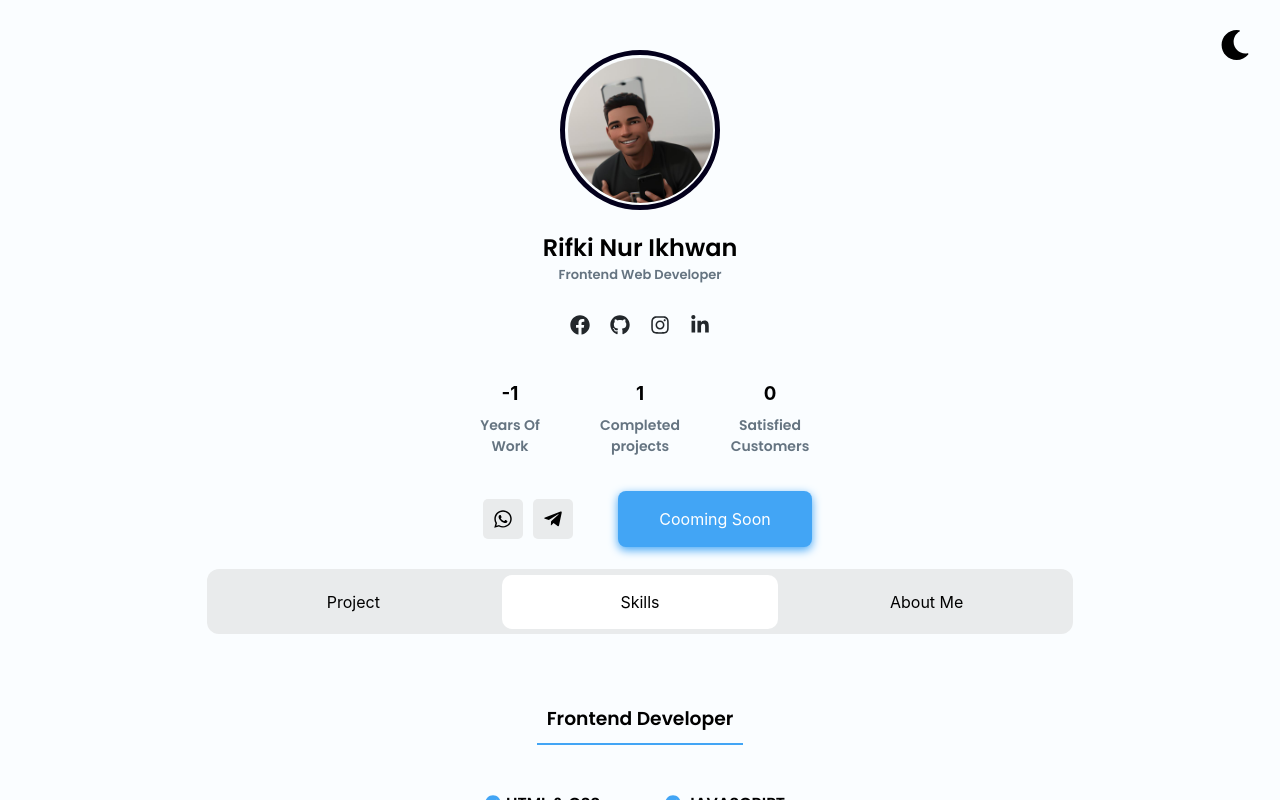
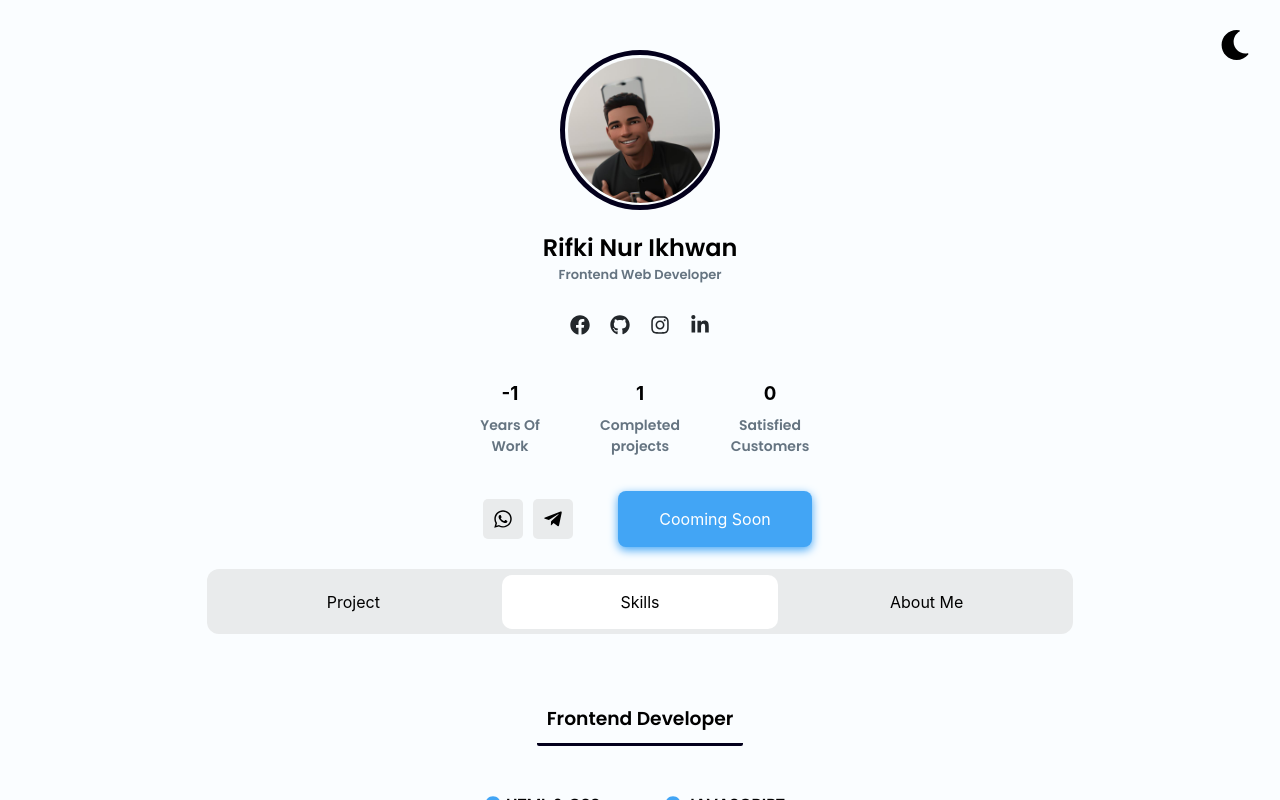
Before and after one commit to Rfkinrikhwan/rfkinrikhwan_, a React (Create React App) app: page / in a window 1280 px wide. Both pictures are taken after a click on the element "Skills". Shown: the top 800 px of the page. Built offline with nearby package versions, Linux system fonts and the light colour scheme.

Commit message:
new update

```diff
--- a/src/Components/Tab/Tab.css
+++ b/src/Components/Tab/Tab.css
@@ -128,7 +128,15 @@
     .title {
       padding: 10px;
       font-family: "Poppins", sans-serif;
-      border-bottom: 2px solid#42a5f5;
+      border-radius: 2px;
+    }
+
+    .dark-title {
+      border-bottom: 3px solid #42a5f5 !important;
+    }
+
+    .light-title {
+      border-bottom: 3px solid #03001c !important;
     }
 
     .content {
@@ -181,7 +189,15 @@
       padding: 10px;
       font-family: "Poppins", sans-serif;
       font-weight: 900;
-      border-bottom: 2px solid#42a5f5;
+      border-radius: 2px;
+    }
+
+    .dark-me {
+      border-bottom: 3px solid#42a5f5 !important;
+    }
+
+    .light-me {
+      border-bottom: 3px solid #03001c !important;
     }
 
     .story {
@@ -211,7 +227,7 @@
       cursor: pointer;
       transition: 0.3s ease-in all;
     }
-}
+  }
 
   .tab_content {
     width: 350px;
@@ -234,11 +250,12 @@
     }
   }
 
-  .aboutMe{
+  .aboutMe {
     position: relative;
     min-width: 320px;
     max-width: 480px;
     left: 10px;
     padding: 0px !important;
+    margin-top: 50px;
   }
 }
--- a/src/Components/Tab/Tab.js
+++ b/src/Components/Tab/Tab.js
@@ -3,9 +3,11 @@ import thubmnail1 from "../../Assets/portfolio.png";
 import thubmnail2 from "../../Assets/alquranvue.png";
 import "./Tab.css";
 import { FaLink, FaCheckCircle } from "react-icons/fa";
+import { useTheme } from "../../Context/Theme";
 
 export default function Tab() {
   const [activeTab, setActiveTab] = useState(1);
+  const theme = useTheme();
 
   const handleTabClick = (id) => {
     setActiveTab(id);
@@ -81,7 +83,7 @@ export default function Tab() {
         )}
         {activeTab === 2 && (
           <div className="skills">
-            <h3 className="title">Frontend Developer</h3>
+            <h3 className={`title ${theme.theme+'-title'}`}>Frontend Developer</h3>
             <div className="content">
               <div className="one">
                 <FaCheckCircle style={{ color: "#42a5f5" }} />
@@ -111,7 +113,7 @@ export default function Tab() {
                 <FaCheckCircle style={{ color: "#42a5f5" }} />
                 <div className="subOne">
                   <span className="language">REACT JS</span>
-                  <span className="skil">BASIC</span>
+                  <span className="skil">BEGINNER</span>
                 </div>
               </div>
             </div>
@@ -119,7 +121,7 @@ export default function Tab() {
         )}
         {activeTab === 3 && (
           <div className="aboutMe">
-            <h3 className="title">My Story</h3>
+            <h3 className={`title ${theme.theme+'-me'}`}>My Story</h3>
             <p className="story">
               hey guys my journey started when i was about to enter middle
               school. At first I didn't want to be a programmer, and I didn't
```
